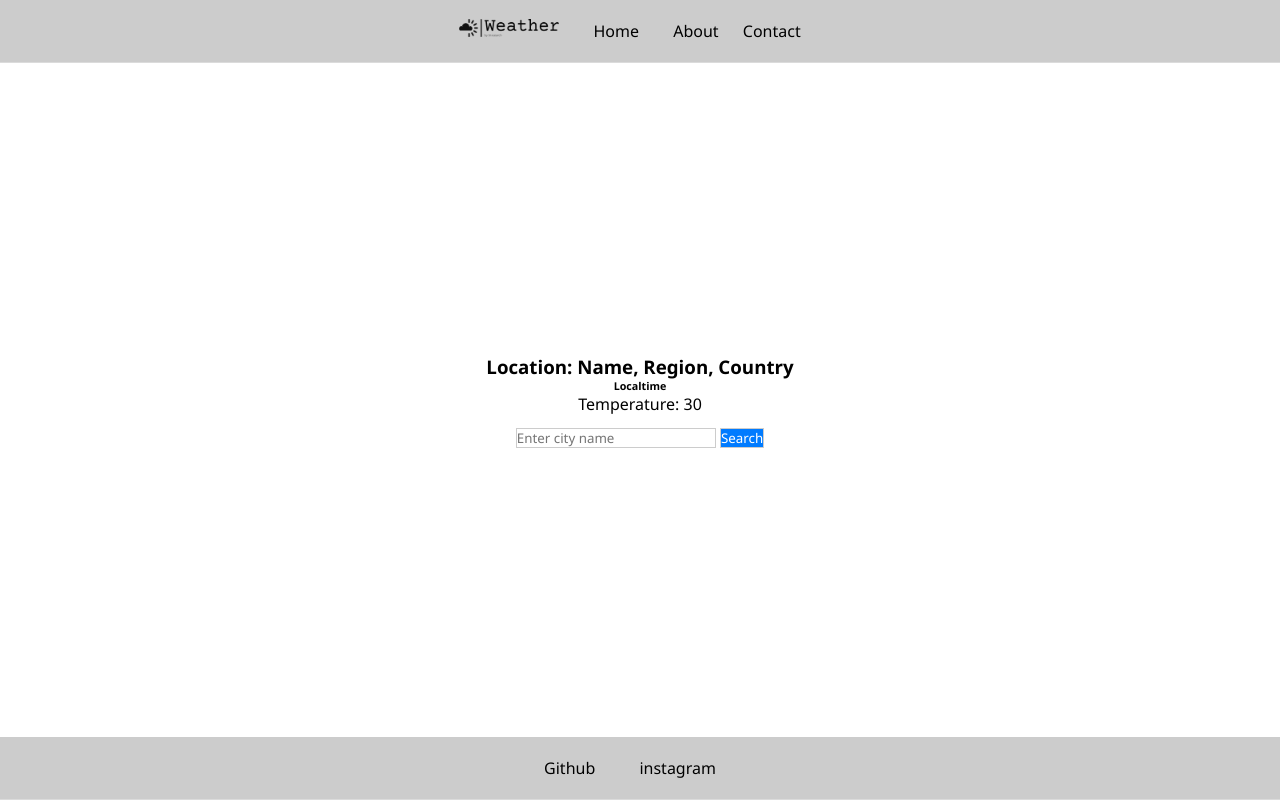
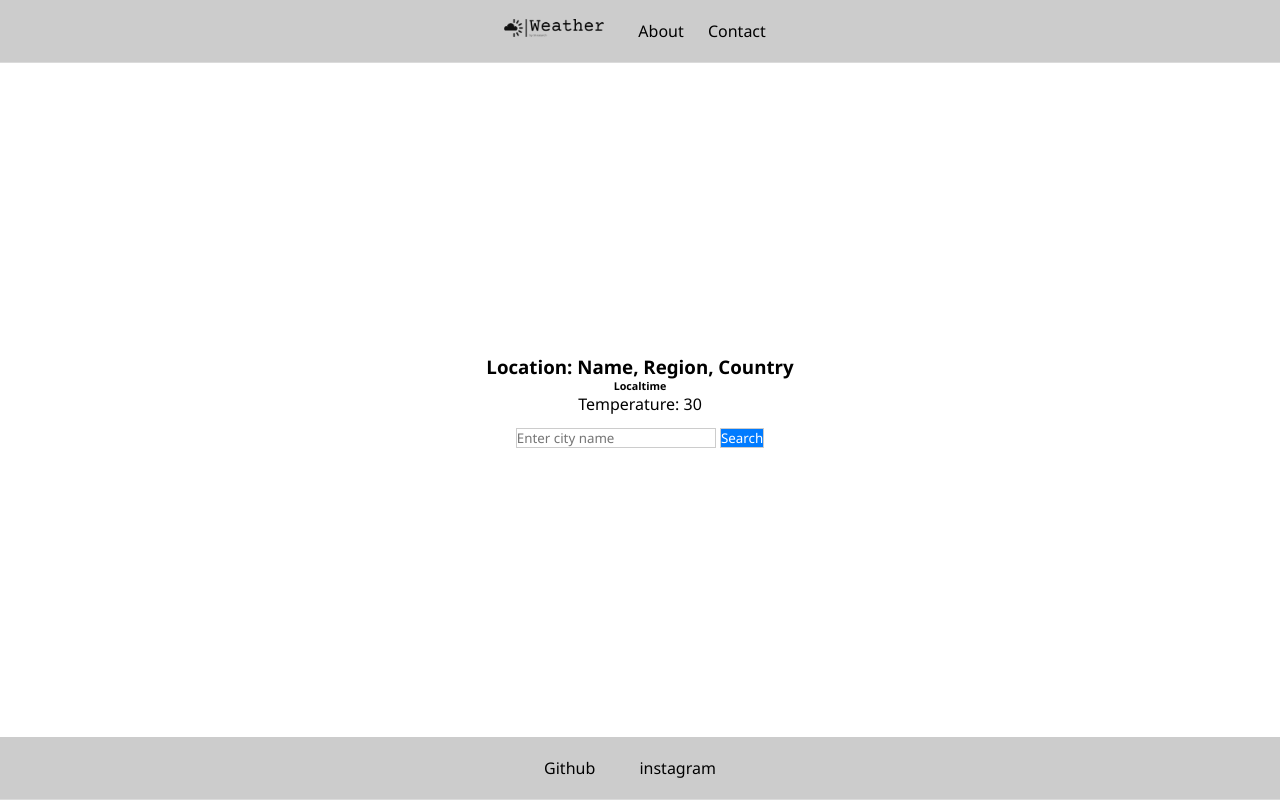
Before and after one commit to trixsearch/weatherSite, a plain HTML site: page index.html in a window 1280 px wide. Drawn offline with Linux system fonts and the light colour scheme.

Commit message:
new updatea

```diff
--- a/index.html
+++ b/index.html
@@ -13,11 +13,10 @@
         <ul  class="navbar">
             <li>
                 <div class="logo">
-                    <img src="logo.png" alt="trixsearch weather ">
+                    <a href="#"><img src="logo.png" alt="Home"></a>
                 </div>
 
             </li>
-            <li><a href="#home">Home</a></li>
             <li class="dropdown">About
                 <div class="dropdown-content">
                     <p>This site is developed by @trixsearch</p>
```
